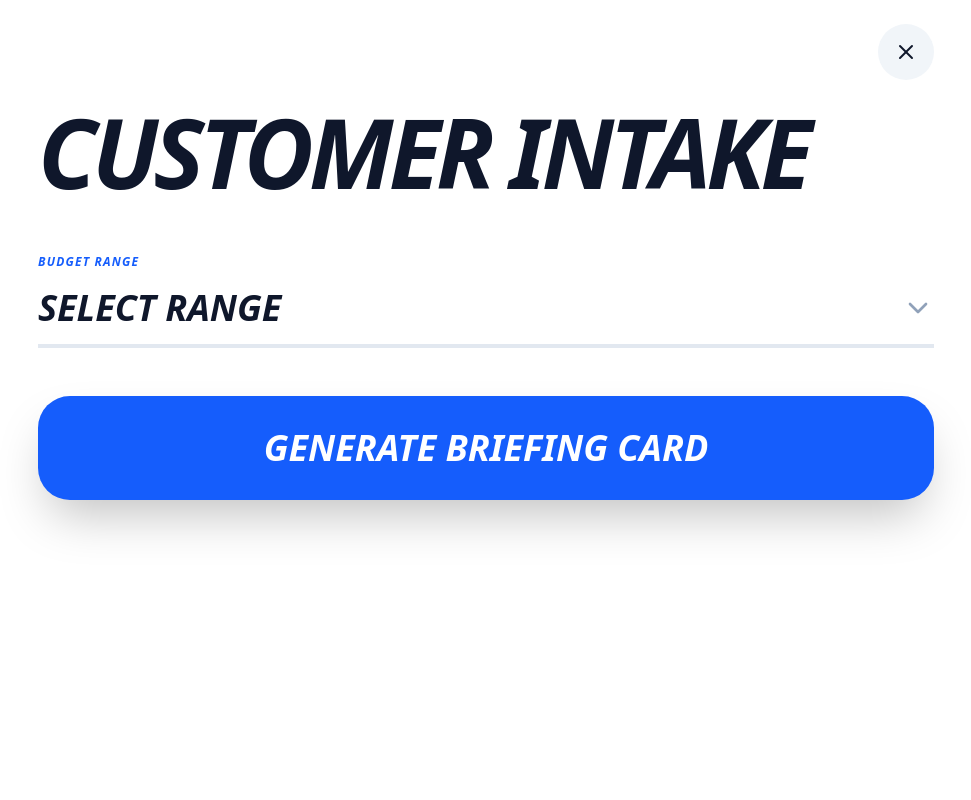
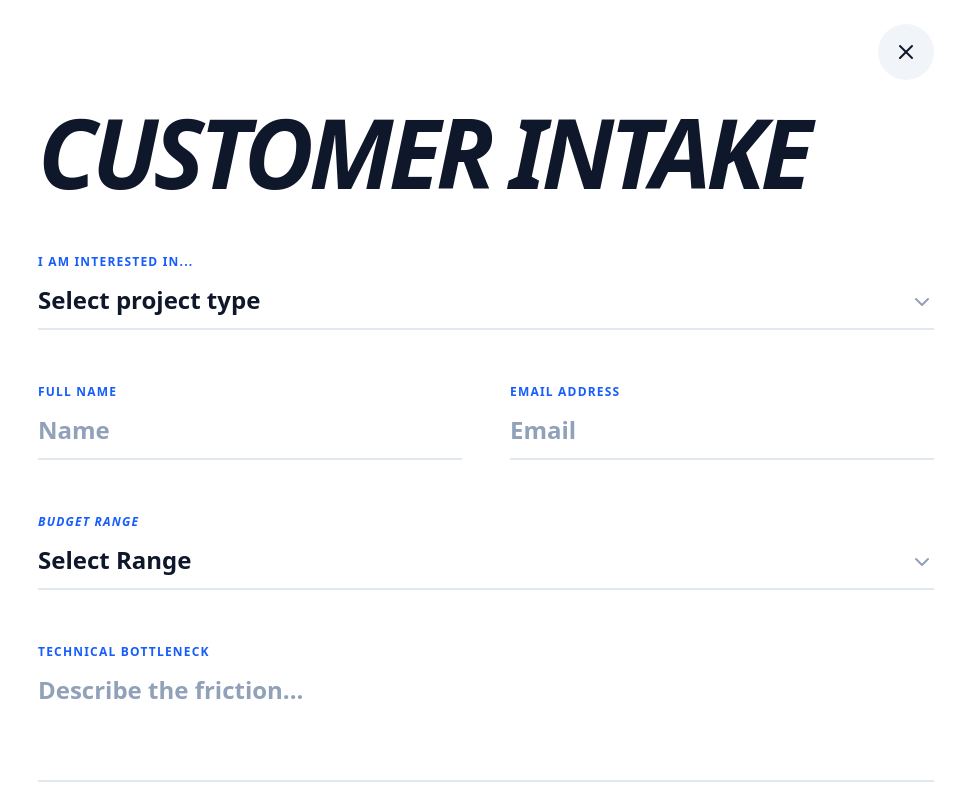
Before and after one commit to bombayway-png/portfolio-2026, a Next.js app: page / in a window 1280 px wide. Both pictures are taken after a click on the button "GET STARTED". Shown: the top 800 px of the page, without its empty margins (154-1125 px from the left). Built offline with nearby package versions, Linux system fonts and the light colour scheme.

Commit message:
Update page.tsx

```diff
--- a/app/page.tsx
+++ b/app/page.tsx
@@ -5,7 +5,7 @@ import Image from 'next/image';
 import { motion, AnimatePresence } from 'framer-motion';
 import {
   ShieldCheck, X, Database, Linkedin, Code2, Workflow, LayoutDashboard,
-  Server, Bot, ChevronDown, Calendar, ArrowRight, FileText, Zap, Clock
+  Server, Bot, ChevronDown, CheckCircle, Calendar, ArrowRight, FileText, Zap, Clock
 } from 'lucide-react';
 
 type FilterState = 'intake' | 'review' | null;
@@ -40,7 +40,7 @@ export default function Home() {
       name: formData.name,
       email: formData.email,
       'a1': formData.projectType,
-      'a2': `OUTCOME: ${formData.outcome}\n\nBOTTLENECK: ${formData.description}\n\nBUDGET: ${formData.budget}`
+      'a2': `Target Outcome: ${formData.outcome}\n\nTechnical Bottleneck: ${formData.description}\n\nEst. Budget: ${formData.budget}`
     });
     return `${baseUrl}?${params.toString()}`;
   };
@@ -52,15 +52,15 @@ export default function Home() {
     setActiveFilter('review');
   };
 
+  const inputClasses = "w-full text-xl md:text-2xl font-semibold text-slate-900 border-b-2 border-slate-200 focus:border-blue-600 outline-none py-3 bg-transparent placeholder:text-slate-400 transition-colors appearance-none cursor-text";
+
   return (
     <div className="min-h-screen bg-white text-slate-900 font-sans selection:bg-blue-100 overflow-x-hidden">
-      {/* --- Sticky Navigation --- */}
+      {/* --- Navigation --- */}
       <nav className="fixed top-0 w-full z-50 bg-white/80 backdrop-blur-md border-b border-slate-100 h-20 flex items-center px-6">
         <div className="max-w-7xl mx-auto w-full flex justify-between items-center text-slate-900">
           <div className="flex items-center gap-2 font-black italic uppercase">
-            <div className="w-8 h-8 md:w-9 md:h-9 bg-slate-900 rounded-lg flex items-center justify-center">
-              <span className="text-white text-[10px] md:text-xs">AS</span>
-            </div>
+            <div className="w-8 h-8 md:w-9 md:h-9 bg-slate-900 rounded-lg flex items-center justify-center text-white text-[10px] md:text-xs">AS</div>
             <span className="text-xs md:text-base tracking-tighter">AI Product Architect</span>
           </div>
           <button onClick={() => openPortal()} className="bg-blue-600 text-white px-6 py-2 rounded-full font-bold text-xs uppercase italic hover:bg-blue-700 transition-all">Get Started</button>
@@ -75,7 +75,7 @@ export default function Home() {
               I Architect Apps. <br /> I Build Backends. <br />
               <span className="text-blue-600">I Deploy AI Agents.</span>
             </h1>
-            <div className="flex items-center justify-center md:justify-start gap-2 text-blue-600 font-black text-xs uppercase italic tracking-widest mb-8">
+            <div className="flex items-center justify-center md:justify-start gap-2 text-blue-600 font-black text-[10px] md:text-xs uppercase italic tracking-widest mb-8">
                <Clock size={16} /> Strategic Availability: Post-3PM & Weekends
             </div>
             <p className="text-xl md:text-2xl text-slate-500 max-w-3xl font-medium italic mb-10 leading-relaxed mx-auto md:mx-0">
@@ -83,12 +83,25 @@ export default function Home() {
             </p>
             <button onClick={() => openPortal()} className="bg-blue-600 text-white px-10 py-5 rounded-full text-lg font-black hover:scale-105 transition-all shadow-xl italic uppercase">Start Building</button>
           </div>
-          <div className="relative w-48 h-48 md:w-96 md:h-96 rounded-[3rem] md:rounded-[4rem] overflow-hidden shadow-2xl grayscale order-1 md:order-2">
-             <Image src="/headshot.jpeg" alt="Adam Seumae" fill className="object-cover" priority />
+
+          <div className="relative order-1 md:order-2 group">
+            <div className="relative w-48 h-48 md:w-96 md:h-96 rounded-[3rem] md:rounded-[4rem] overflow-hidden shadow-2xl grayscale transition-all group-hover:grayscale-0">
+               <Image src="/headshot.jpeg" alt="Adam Seumae" fill className="object-cover" priority />
+            </div>
+            <a href="https://www.linkedin.com/in/adamseumae/" target="_blank" rel="noopener noreferrer" className="absolute bottom-4 left-4 p-3 bg-white/90 backdrop-blur-sm rounded-2xl shadow-xl text-blue-600 hover:scale-110 transition-all z-10 border border-slate-100">
+              <Linkedin size={24} />
+            </a>
           </div>
         </section>
 
-        {/* --- WHAT YOU'LL GET (NEW DARK SECTION) --- */}
+        {/* --- Integration Triad Section --- */}
+        <section className="mb-32 grid grid-cols-1 md:grid-cols-3 gap-8">
+            <TriadCard icon={LayoutDashboard} title="UX Architecture" desc="Design scalable products from global consumption UX to AI interfaces." color="bg-blue-50 text-blue-600" />
+            <TriadCard icon={Server} title="Core Infrastructure" desc="Architecting systems that eliminate legacy debt, forged at AWS." color="bg-slate-900 text-white" />
+            <TriadCard icon={Bot} title="Agentic Intelligence" desc="Deploy autonomous agents using React and real-time OpenAI." color="bg-blue-600 text-white" />
+        </section>
+
+        {/* --- What You'll Get --- */}
         <section className="bg-slate-950 rounded-[4rem] p-12 md:p-24 text-white mb-32 shadow-2xl">
           <h2 className="text-4xl md:text-7xl font-black italic mb-20 uppercase tracking-tighter underline decoration-blue-600 underline-offset-[12px]">What You&apos;ll Get:</h2>
           <div className="grid grid-cols-1 md:grid-cols-3 gap-16">
@@ -98,7 +111,7 @@ export default function Home() {
           </div>
         </section>
 
-        {/* --- SERVICE PILLARS (NEW LIGHT CARDS) --- */}
+        {/* --- Service Pillars --- */}
         <div className="space-y-12 mb-32">
           <ServicePillarCard
             pillar="Pillar 1: App Development"
@@ -121,7 +134,7 @@ export default function Home() {
         </div>
       </main>
 
-      {/* --- Handshake Portal with Updated Budget Ranges --- */}
+      {/* --- Modal Funnel --- */}
       <AnimatePresence mode="wait">
         {activeFilter && (
           <motion.div initial={{ opacity: 0 }} animate={{ opacity: 1 }} exit={{ opacity: 0 }} className="fixed inset-0 z-[100] bg-white p-4 md:p-6 overflow-y-auto">
@@ -131,29 +144,79 @@ export default function Home() {
               {activeFilter === 'intake' ? (
                 <div className="text-slate-900">
                   <h2 className="text-4xl md:text-8xl font-black italic mb-8 md:mb-12 uppercase tracking-tighter">customer intake</h2>
-                  <form className="space-y-12">
-                     <div className="grid grid-cols-1 md:grid-cols-2 gap-12">
+                  <form className="space-y-8 md:space-y-12">
+                     <div className="grid grid-cols-1 md:grid-cols-2 gap-8 md:gap-12">
                         <div className="space-y-3 md:col-span-2 relative">
+                           <label className="text-[10px] md:text-xs font-black uppercase tracking-widest text-blue-600">I am interested in...</label>
+                           <div className="relative group">
+                             <select className={`${inputClasses} cursor-pointer`} value={formData.projectType} onChange={(e) => setFormData({...formData, projectType: e.target.value})}>
+                               <option value="" disabled>Select project type</option>
+                               <option value="AI Strategy Consult">An AI Strategy Consult</option>
+                               <option value="First AI Agent">Build your first AI Agent</option>
+                               <option value="Multiple AI Agents">Build Multiple AI Autonomous Agents</option>
+                               <option value="Multi-User App">Build a Multi-User Application</option>
+                             </select>
+                             <ChevronDown className="absolute right-0 bottom-4 text-slate-400 pointer-events-none" size={24} />
+                           </div>
+                        </div>
+                        <div className="space-y-3">
+                           <label className="text-[10px] md:text-xs font-black uppercase tracking-widest text-blue-600">Full Name</label>
+                           <input className={inputClasses} placeholder="Name" value={formData.name} onChange={(e) => setFormData({...formData, name: e.target.value})} />
+                        </div>
+                        <div className="space-y-3">
+                           <label className="text-[10px] md:text-xs font-black uppercase tracking-widest text-blue-600">Email Address</label>
+                           <input className={inputClasses} placeholder="Email" value={formData.email} onChange={(e) => setFormData({...formData, email: e.target.value})} />
+                        </div>
+                        <div className="space-y-3 md:col-span-2">
                            <label className="text-[10px] md:text-xs font-black uppercase tracking-widest text-blue-600 italic">Budget Range</label>
                            <div className="relative group">
-                             <select className="w-full text-2xl md:text-4xl font-black border-b-4 border-slate-200 focus:border-blue-600 outline-none py-4 bg-transparent cursor-pointer appearance-none uppercase italic" value={formData.budget} onChange={(e) => setFormData({...formData, budget: e.target.value})}>
+                             <select className={`${inputClasses} cursor-pointer`} value={formData.budget} onChange={(e) => setFormData({...formData, budget: e.target.value})}>
                                <option value="" disabled>Select Range</option>
                                <option value="5k-10k">$5k - $10k</option>
                                <option value="10k-25k">$10k - $25k</option>
                                <option value="25k+">$25k+</option>
                              </select>
-                             <ChevronDown className="absolute right-0 bottom-6 text-slate-400" size={32} />
+                             <ChevronDown className="absolute right-0 bottom-4 text-slate-400" size={24} />
                            </div>
                         </div>
-                        {/* Other fields omitted for length, use previous input classes */}
                      </div>
-                     <button type="button" onClick={handleInitialSubmit} className="w-full bg-blue-600 text-white py-8 rounded-[2rem] text-2xl md:text-4xl font-black italic uppercase shadow-2xl hover:scale-[1.02] transition-all">Generate Briefing Card</button>
+                     <div className="space-y-3 md:col-span-2">
+                        <label className="text-[10px] md:text-xs font-black uppercase tracking-widest text-blue-600">Technical Bottleneck</label>
+                        <textarea ref={bottleneckRef} className={`${inputClasses} resize-none overflow-hidden`} rows={3} placeholder="Describe the friction..." value={formData.description} onChange={(e) => setFormData({...formData, description: e.target.value})} />
+                     </div>
+                    <button type="button" onClick={handleInitialSubmit} disabled={isSubmitting} className="w-full bg-blue-600 text-white py-6 md:py-8 rounded-2xl md:rounded-[2rem] text-xl md:text-3xl font-black italic uppercase shadow-2xl hover:scale-[1.02] transition-all flex items-center justify-center gap-4">
+                      {isSubmitting ? "Synthesizing Requirements..." : "Generate Briefing Card"} <ArrowRight size={32} />
+                    </button>
                   </form>
                 </div>
               ) : (
-                <div className="text-left space-y-12">
-                   {/* Briefing card logic remains as defined in previous handshake update */}
-                </div>
+                <motion.div initial={{ scale: 0.95, opacity: 0 }} animate={{ scale: 1, opacity: 1 }} className="text-left space-y-12">
+                  <div className="bg-slate-900 text-white p-8 md:p-12 rounded-[3rem] shadow-2xl border-4 border-blue-600 relative overflow-hidden">
+                    <div className="absolute top-0 right-0 p-8 opacity-10"><FileText size={120} /></div>
+                    <h2 className="text-sm font-black uppercase tracking-[0.5em] text-blue-400 mb-8 italic">Architecture Briefing Card</h2>
+                    <div className="space-y-8 relative z-10">
+                      <div>
+                        <p className="text-xs font-black uppercase text-slate-500 tracking-widest mb-1">Architectural Lead</p>
+                        <p className="text-3xl font-black italic uppercase">{formData.name}</p>
+                      </div>
+                      <div>
+                        <p className="text-xs font-black uppercase text-slate-500 tracking-widest mb-1">Target Bottleneck</p>
+                        <p className="text-xl font-medium italic text-slate-300 leading-relaxed">&quot;{formData.description}&quot;</p>
+                      </div>
+                      <div className="pt-6 border-t border-slate-800 flex items-center gap-2 text-blue-400 font-bold italic">
+                        <Zap size={18} /> Ready for Agentic Synchronization
+                      </div>
+                    </div>
+                  </div>
+                  <div className="space-y-6 text-slate-900">
+                    <h3 className="text-2xl font-black italic uppercase tracking-tight">Synchronize Discovery Session</h3>
+                    <div className="flex flex-col md:flex-row gap-4">
+                      <a href={generateCalendlyUrl()} target="_blank" rel="noopener noreferrer" className="bg-blue-600 text-white px-10 py-6 rounded-full text-2xl font-black italic uppercase hover:bg-blue-700 transition-all flex items-center justify-center gap-4 shadow-xl">
+                        <CheckCircle size={28} /> Approve & Schedule <Calendar size={24} />
+                      </a>
+                    </div>
+                  </div>
+                </motion.div>
               )}
             </div>
           </motion.div>
@@ -163,7 +226,17 @@ export default function Home() {
   );
 }
 
-// --- Sub-Components ---
+// --- Visual Helpers ---
+
+function TriadCard({ icon: Icon, title, desc, color }: { icon: any, title: string, desc: string, color: string }) {
+  return (
+    <div className={`p-8 md:p-10 rounded-[2.5rem] md:rounded-[3rem] ${color} space-y-4 md:space-y-6 shadow-xl text-left`}>
+      <Icon size={32} />
+      <h3 className="text-xl md:text-2xl font-black italic uppercase tracking-tighter leading-tight">{title}</h3>
+      <p className="text-sm md:text-base font-medium leading-relaxed opacity-90">{desc}</p>
+    </div>
+  );
+}
 
 function GetItem({ num, title, desc }: { num: string; title: string; desc: string }) {
   return (
@@ -181,7 +254,7 @@ function ServicePillarCard({ pillar, pitch, proof, proofDetail, tech, scale, ico
       <div className="flex-1 space-y-8">
         <h4 className="text-blue-600 font-black text-xs uppercase tracking-[0.3em] italic">{pillar}</h4>
         <h3 className="text-4xl md:text-5xl font-black italic leading-[1.1] text-slate-900">{pitch}</h3>
-        <div className="space-y-4">
+        <div className="space-y-4 text-slate-900">
           <div className="flex items-center gap-3">
              <span className="bg-blue-600 text-white px-3 py-1 rounded font-black text-[10px] uppercase italic">The Proof</span>
              <span className="font-black italic uppercase tracking-tight">{proof}</span>
```
